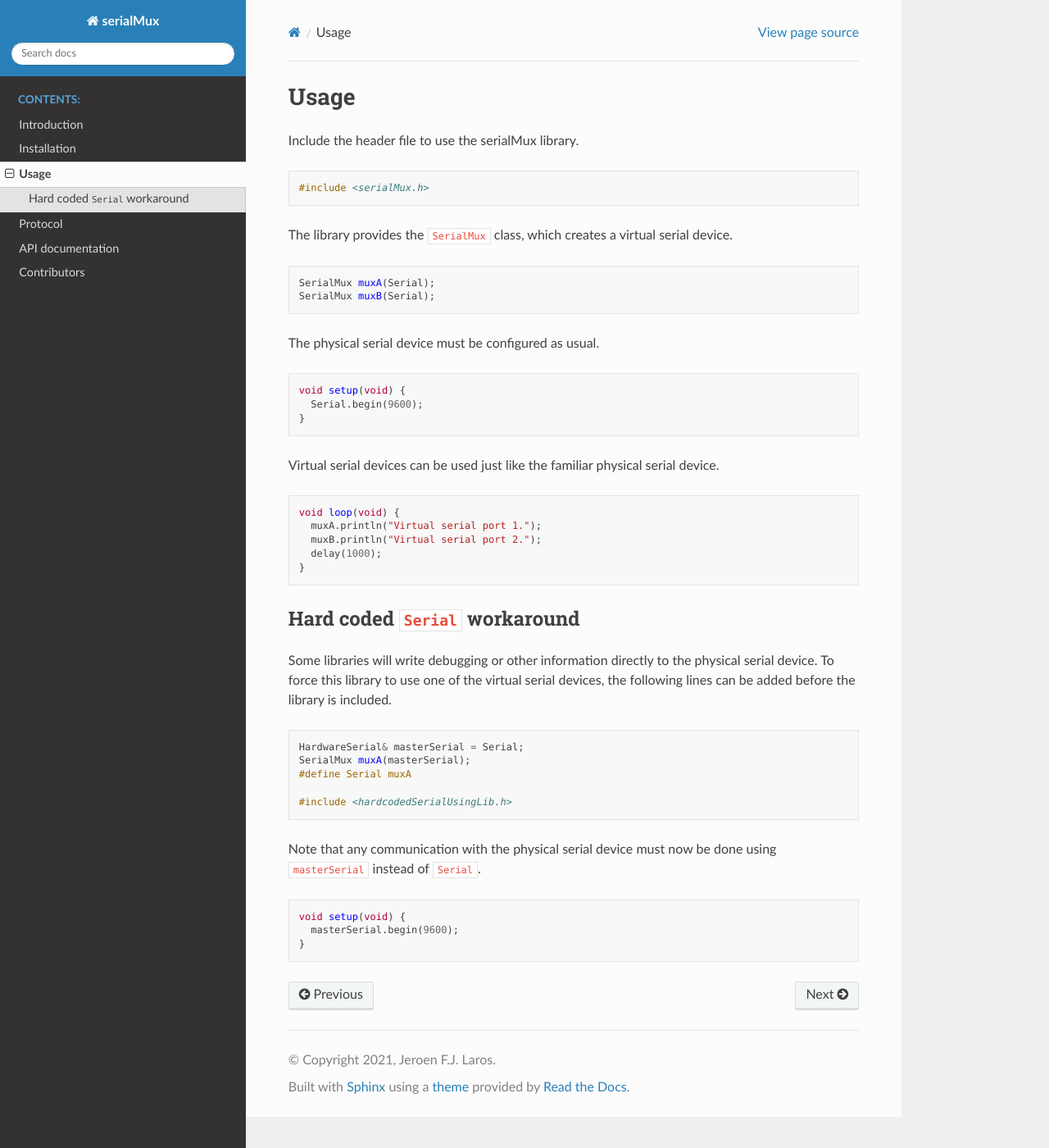
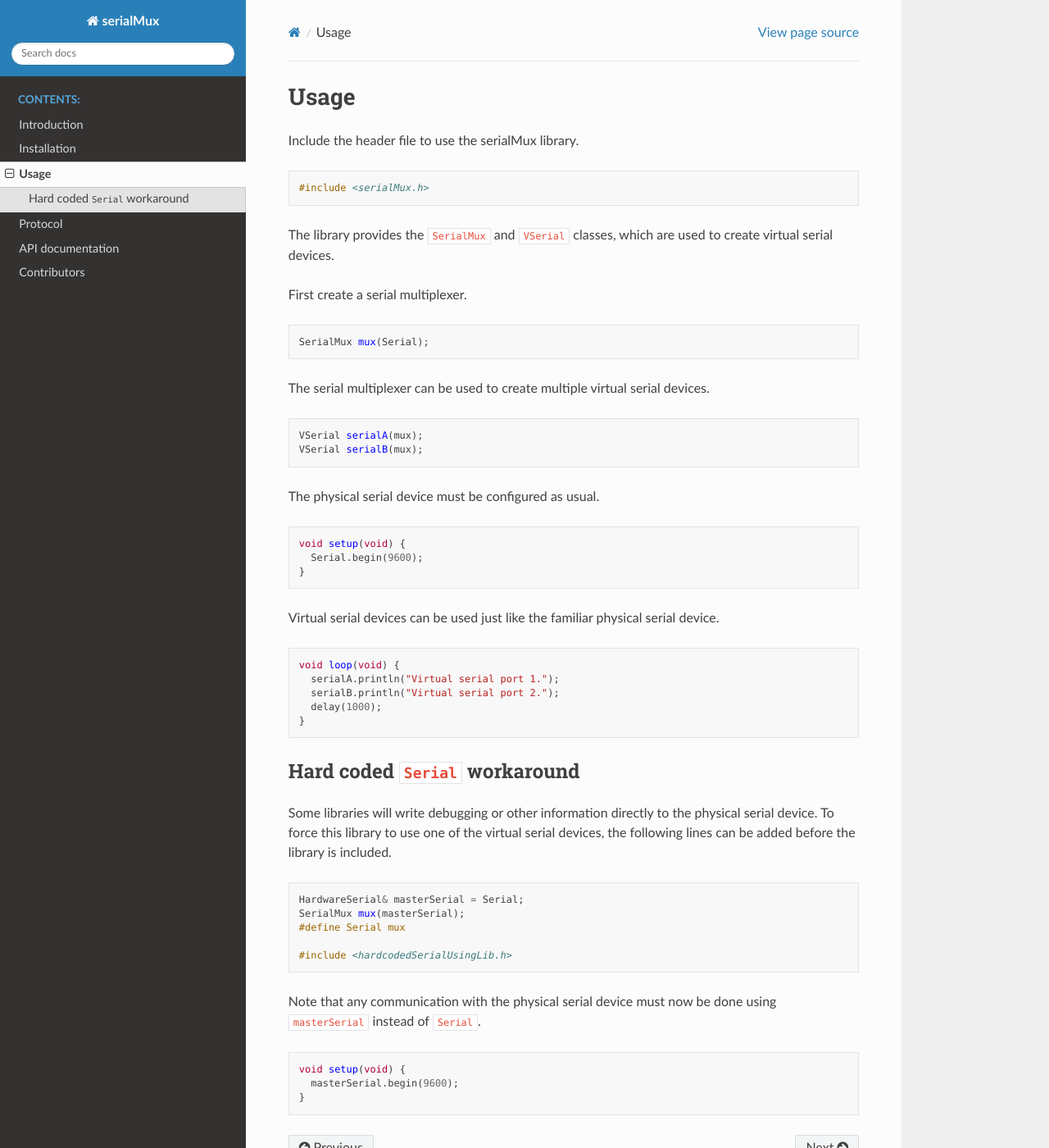
Before and after one commit to jfjlaros/serialMux, a Sphinx documentation site: the page built from docs/usage.rst, in a window 1280 px wide and 1400 px high. Shown: the whole window at 82% size. Built offline with Sphinx 7.4.7 and the Read the Docs theme 2.0.0, drawn with Linux system fonts in a browser that asks for light colours.

Commit message:
Updated documentation.

```diff
--- a/docs/usage.rst
+++ b/docs/usage.rst
@@ -7,13 +7,21 @@ Include the header file to use the serialMux library.
 
     #include <serialMux.h>
 
-The library provides the ``SerialMux`` class, which creates a virtual serial
-device.
+The library provides the ``SerialMux`` and ``VSerial`` classes, which are
+used to create virtual serial devices.
+
+First create a serial multiplexer.
 
 .. code-block:: cpp
 
-    SerialMux muxA(Serial);
-    SerialMux muxB(Serial);
+    SerialMux mux(Serial);
+
+The serial multiplexer can be used to create multiple virtual serial devices.
+
+.. code-block:: cpp
+
+    VSerial serialA(mux);
+    VSerial serialB(mux);
 
 The physical serial device must be configured as usual.
 
@@ -29,8 +37,8 @@ device.
 .. code-block:: cpp
 
     void loop(void) {
-      muxA.println("Virtual serial port 1.");
-      muxB.println("Virtual serial port 2.");
+      serialA.println("Virtual serial port 1.");
+      serialB.println("Virtual serial port 2.");
       delay(1000);
     }
 
@@ -46,8 +54,8 @@ included.
 .. code-block:: cpp
 
     HardwareSerial& masterSerial = Serial;
-    SerialMux muxA(masterSerial);
-    #define Serial muxA
+    SerialMux mux(masterSerial);
+    #define Serial mux
 
     #include <hardcodedSerialUsingLib.h>
 
```
Also changed, not shown: README.rst (+5 -4 lines), docs/api.rst (+7 -9 lines), docs/api/buffer.rst (added, +13 -0 lines), docs/api/serialmux.rst (added, +13 -0 lines), docs/api/vserial.rst (added, +13 -0 lines).
